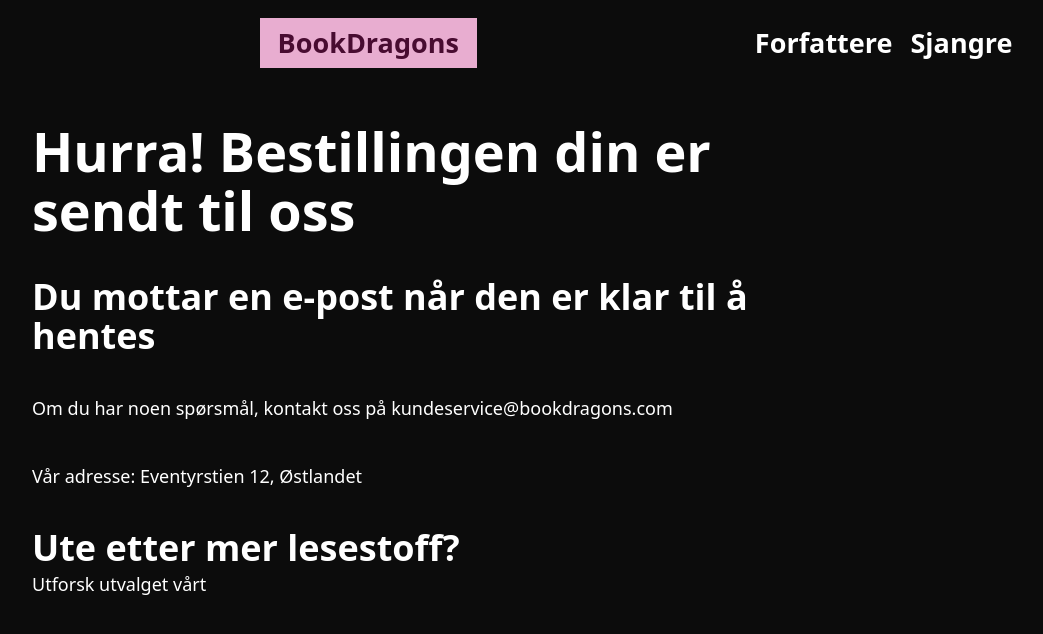
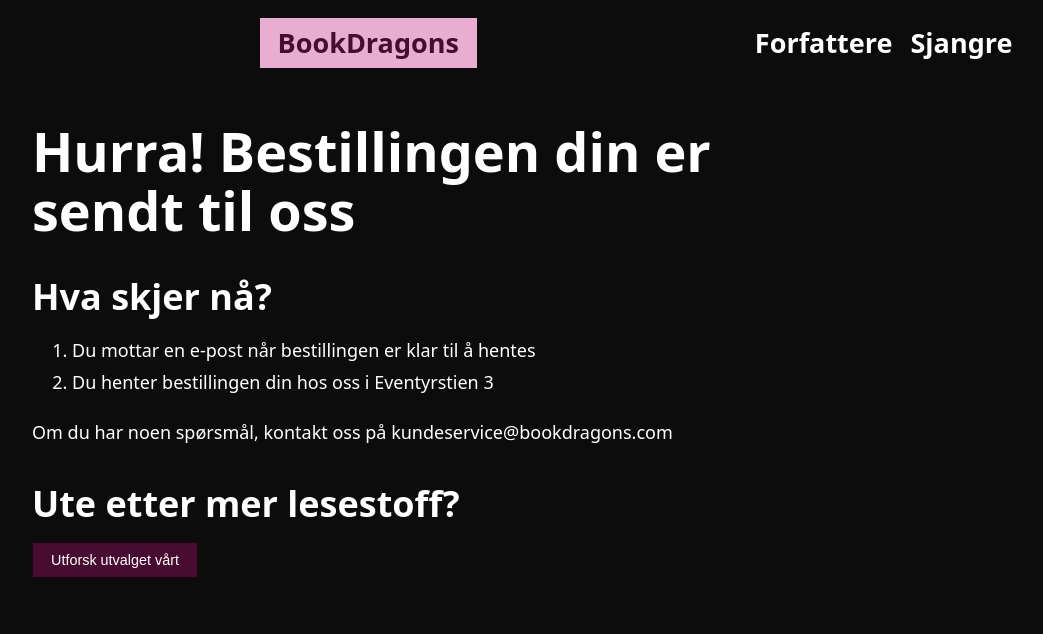
Before and after one commit to siljy/bookdragons, a Next.js app: page /bekreftelse in a window 1280 px wide. Shown: the top 634 px of the page, without its empty margins (4-1047 px from the left). Built offline with nearby package versions, Linux system fonts and the light colour scheme.

Commit message:
style: enkel styling på ordrebekreftelse. brukt flex for å skape litt whitespace, lignende slik på bestillingsside

```diff
--- a/src/app/(frontend)/(without-cart)/bekreftelse/page.tsx
+++ b/src/app/(frontend)/(without-cart)/bekreftelse/page.tsx
@@ -1,16 +1,29 @@
 import Link from 'next/link'
+import Button from '@/components/Button/Button'
 
 export default function ConfirmationPage() {
   return (
     <section>
       <h1>Hurra! Bestillingen din er sendt til oss</h1>
-      <h2>Du mottar en e-post når den er klar til å hentes</h2>
-      <p>Om du har noen spørsmål, kontakt oss på kundeservice@bookdragons.com</p>
-      <p>Vår adresse: Eventyrstien 12, Østlandet</p>
+      <div className='orderInformation'>
+        <h2>Hva skjer nå?</h2>
+        <ol>
+          <li>Du mottar en e-post når bestillingen er klar til å hentes</li>
+          <li>Du henter bestillingen din hos oss i Eventyrstien 3</li>
+        </ol>
+        <p>Om du har noen spørsmål, kontakt oss på kundeservice@bookdragons.com</p>
+      </div>
 
-      <div>
+      <div className='orderInformation'>
         <h2>Ute etter mer lesestoff?</h2>
-        <Link href={'1'}>Utforsk utvalget vårt</Link>
+        <Link href={'/'}>
+          <Button
+            text="Utforsk utvalget vårt"
+            type="button"
+            variant="primary"
+            disabled={false}
+          ></Button>
+        </Link>
       </div>
     </section>
   )
--- a/src/app/(frontend)/(without-cart)/styles.css
+++ b/src/app/(frontend)/(without-cart)/styles.css
@@ -11,3 +11,9 @@ section {
 .totalCost {
   font-size: 2rem;
 }
+
+.orderInformation {
+  display: flex;
+  flex-direction: column;
+  gap: 1rem;
+}
```
Also changed, not shown: src/app/(frontend)/(without-cart)/bestilling/styles.css (deleted), 1 other file (tests, documents, lock files or other folders).
